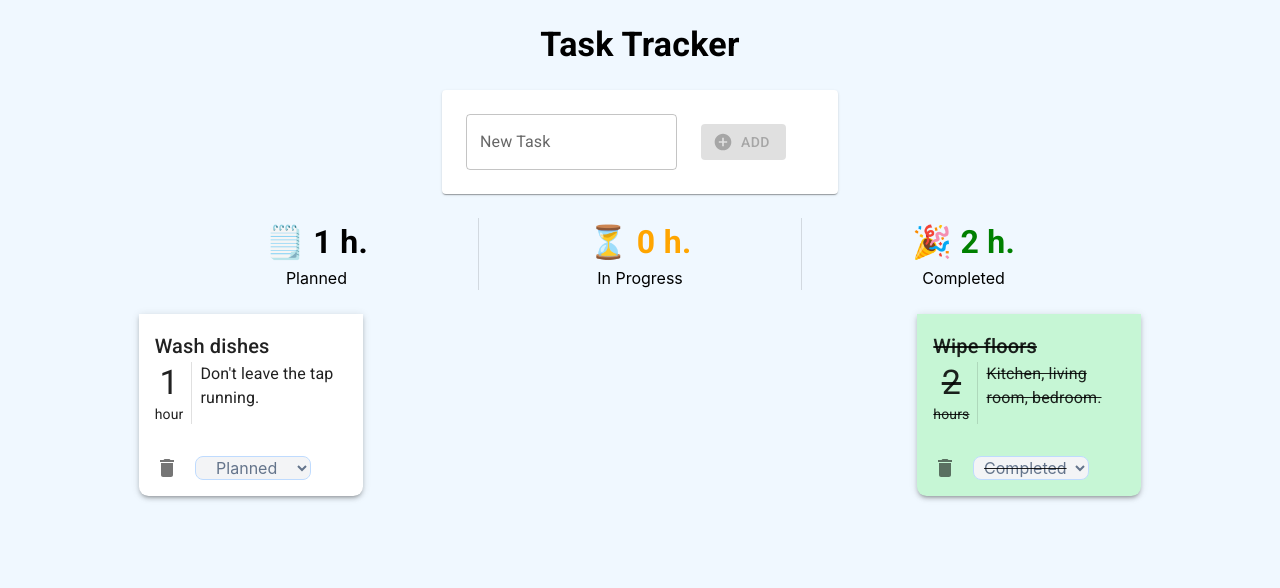
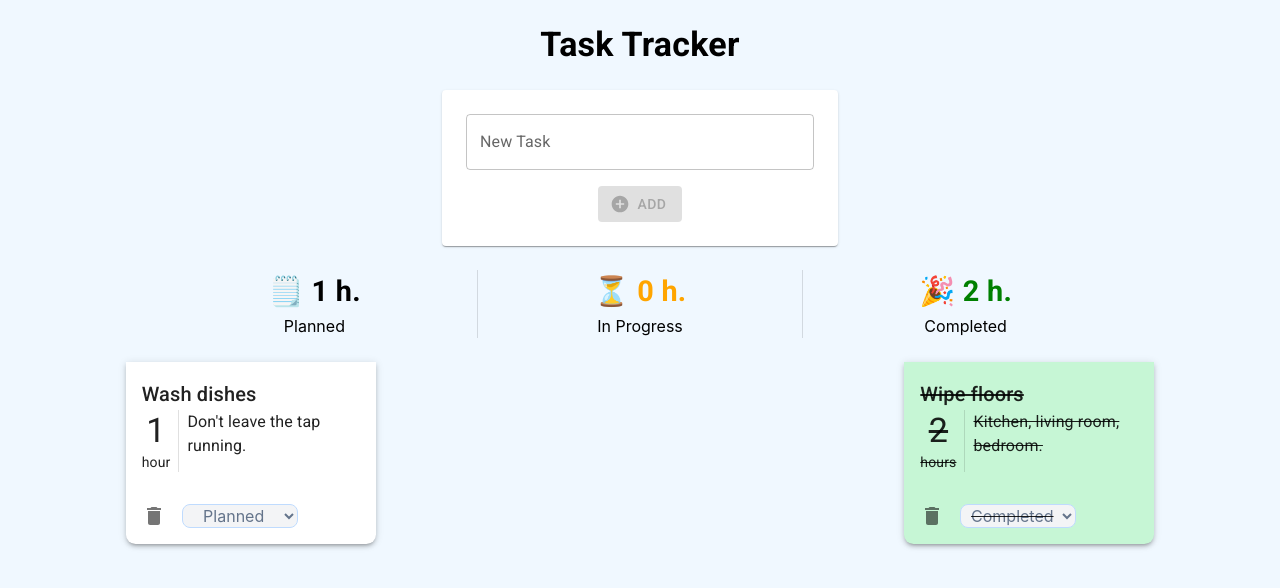
Before and after one commit to agusu/task-tracker, a React (Create React App) app: page / in a window 1280 px wide. Shown: the top 588 px of the page. Built offline with nearby package versions, Linux system fonts and the light colour scheme.

Commit message:
fix styles

```diff
--- a/src/components/AddTask.jsx
+++ b/src/components/AddTask.jsx
@@ -18,7 +18,7 @@ export default function AddTask({ handleAddTask }) {
     };
 
     const handleChangeEstimate = (event) => {
-        if (isNaN(event.target.value) || Number(event.target.value) < 0) {
+        if (isNaN(event.target.value) || Number(event.target.value) < 0 || Number(event.target.value) > 99) {
             setFieldError({ ...fieldError, estimate: true });
         } else {
             setFieldError({ ...fieldError, estimate: false });
@@ -49,8 +49,8 @@ export default function AddTask({ handleAddTask }) {
                 Task Tracker
             </Typography>
             <Paper sx={{ p: 3, my: 3 }}>
-                <Grid container spacing={1} columns={3}>
-                    <Grid item>
+                <Grid container spacing={2} columns={1}>
+                    <Grid item sx={{ width: { xs: "100%" } }}>
                         <TextField
                             placeholder="Walk the dog"
                             label="New Task"
@@ -60,29 +60,32 @@ export default function AddTask({ handleAddTask }) {
                             inputProps={{
                                 autoComplete: "off",
                             }}
+                            sx={{ width: "100%" }}
                         />
                     </Grid>
 
                     {task.name.length > 0 && (
-                        <Grid item alignItems="center" xs={1}>
+                        <Grid item>
                             <TextField
                                 label="Estimated time"
                                 type="number"
                                 onChange={handleChangeEstimate}
                                 InputProps={{
-                                    inputProps: { min: 0 },
+                                    inputProps: { min: 0, max: 24 },
+                                    autoComplete: "off",
                                     endAdornment: <InputAdornment position="end">h</InputAdornment>,
                                 }}
                                 InputLabelProps={{
                                     shrink: true,
                                 }}
                                 error={fieldError.estimate}
+                                sx={{ width: { xs: "100%", sm: "7em" } }}
                             />
                         </Grid>
                     )}
 
                     {task.name.length > 0 && (
-                        <Grid item>
+                        <Grid item sx={{ width: "100%" }}>
                             <TextField
                                 label="Description"
                                 placeholder="Don't forget the plastic bags"
@@ -91,15 +94,17 @@ export default function AddTask({ handleAddTask }) {
                                 InputLabelProps={{
                                     shrink: true,
                                 }}
+                                sx={{ width: "100%" }}
                             />
                         </Grid>
                     )}
 
-                    <Grid item alignSelf="center" sx={{ ml: 2 }}>
+                    <Grid item alignSelf="center" sx={{ mx: "auto" }}>
                         <Button
                             variant="contained"
                             startIcon={<AddCircle />}
                             onClick={onSubmit}
+                            sx={{ width: "100%" }}
                             disabled={fieldError.name || fieldError.estimate || task.estimate === ""}
                         >
                             Add
--- a/src/components/Task.jsx
+++ b/src/components/Task.jsx
@@ -18,7 +18,8 @@ export default function Task({ task, handleChangeState, handleDeleteTask }) {
             elevation={3}
             sx={{
                 mb: 3,
-                maxWidth: "60%",
+                width: { xs: "90%", sm: "60%" },
+                minWidth: "250px",
                 mx: "auto",
                 borderRadius: "0 0 0.6em 0.6em",
                 background: bgColor(task),
--- a/src/components/TaskList.jsx
+++ b/src/components/TaskList.jsx
@@ -14,7 +14,6 @@ export default function TaskList({ tasks, handleChangeState, handleDeleteTask })
         <Container maxWidth="lg">
             <Grid
                 container
-                alignItems="center"
                 justifyContent="center"
                 justifyItems={"center"}
                 columns={{ xs: 1, md: 3 }}
--- a/src/components/TaskMetrics.jsx
+++ b/src/components/TaskMetrics.jsx
@@ -1,4 +1,4 @@
-import { Container, Divider, Stack, styled, Typography } from "@mui/material";
+import { Container, Divider, Stack, styled, Typography, useMediaQuery, useTheme } from "@mui/material";
 import React, { useEffect } from "react";
 
 const INITIAL_COUNT_STATE = {
@@ -12,12 +12,17 @@ const CountDisplay = styled("div")(({ theme }) => ({
 }));
 
 const CountTime = styled(Typography)(({ theme }) => ({
-    fontSize: "2rem",
+    fontSize: "1.8rem",
     fontWeight: "bold",
+    [theme.breakpoints.down("sm")]: {
+        fontSize: "1.3rem",
+    },
 }));
 
 export default function TaskMetrics({ tasks }) {
     const [count, setCount] = React.useState(INITIAL_COUNT_STATE);
+    const theme = useTheme();
+    const smallViewport = useMediaQuery(theme.breakpoints.down("sm"));
 
     useEffect(() => {
         const newCount = { ...INITIAL_COUNT_STATE };
@@ -26,6 +31,11 @@ export default function TaskMetrics({ tasks }) {
         });
         setCount({ ...newCount });
     }, [tasks]);
+
+    const formatHours = (hours) => {
+        // if hours > 24, then format as days + hours.
+        return hours > 24 ? Math.round(hours / 24) + " d., " + Math.round(hours % 24) + " h." : hours + " h.";
+    };
 
     return (
         <>
@@ -38,15 +48,22 @@ export default function TaskMetrics({ tasks }) {
                     divider={<Divider orientation="vertical" variant="middle" flexItem />}
                 >
                     <CountDisplay>
-                        <CountTime>🗒️ {count.planned} h.</CountTime>
+                        <CountTime>
+                            🗒️ {smallViewport && <br />}
+                            {formatHours(count.planned)}
+                        </CountTime>
                         Planned
                     </CountDisplay>
                     <CountDisplay>
-                        <CountTime sx={{ color: "orange" }}>⏳ {count["in-progress"]} h.</CountTime>
+                        <CountTime sx={{ color: "orange" }}>
+                            ⏳{smallViewport && <br />} {formatHours(count["in-progress"])}{" "}
+                        </CountTime>
                         In Progress
                     </CountDisplay>
                     <CountDisplay>
-                        <CountTime sx={{ color: "green" }}>🎉 {count.completed} h.</CountTime>
+                        <CountTime sx={{ color: "green" }}>
+                            🎉{smallViewport && <br />} {formatHours(count.completed)}{" "}
+                        </CountTime>
                         Completed
                     </CountDisplay>
                 </Stack>
```
